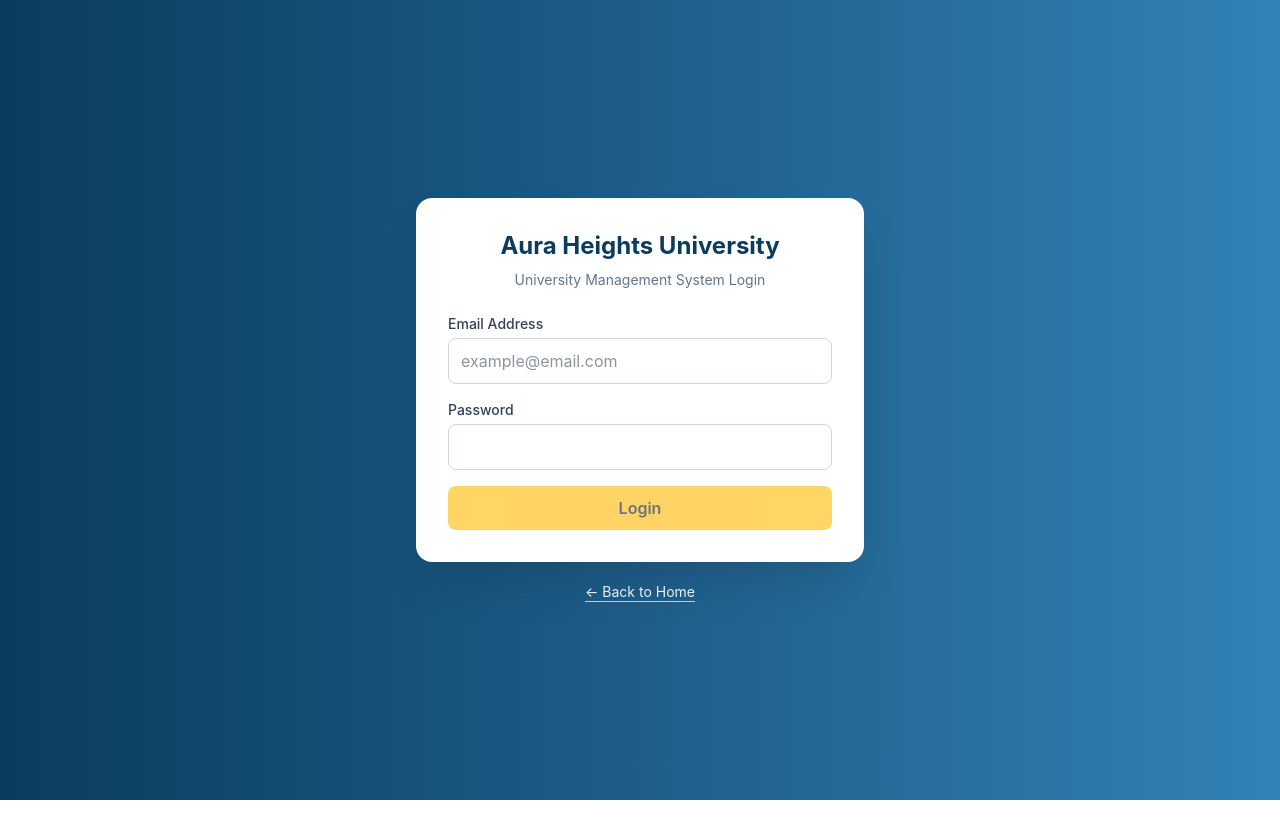
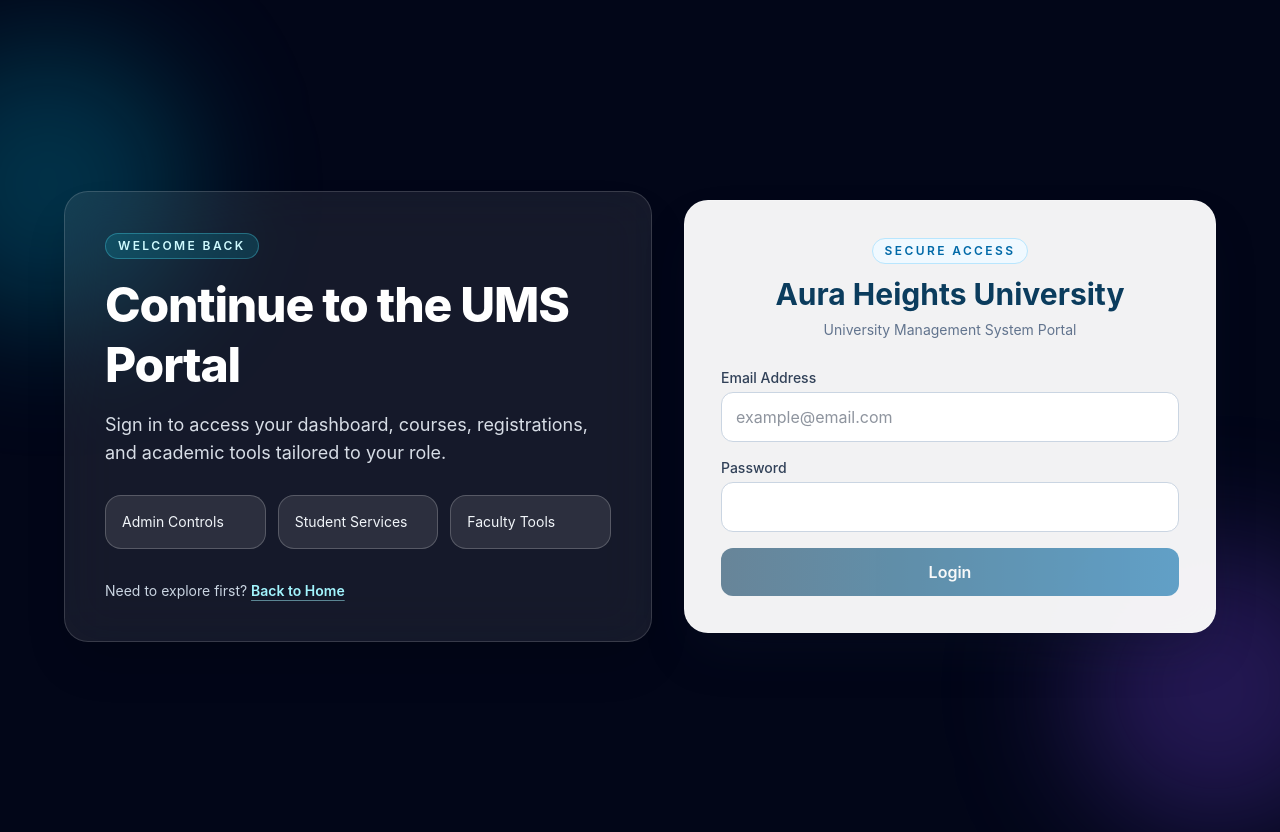
Before and after one commit to JoginderMikael/UMS, a React (Vite) app in the folder Frontend/: page /login in a window 1280 px wide. Before the commit the page ends 800 px from the top, so only its background shows below. Built offline with nearby package versions, Linux system fonts and the light colour scheme.

Commit message:
Shell for admin, faculty and student

```diff
--- a/Frontend/package.json
+++ b/Frontend/package.json
@@ -10,6 +10,7 @@
     "preview": "vite preview"
   },
   "dependencies": {
+    "axios": "^1.18.1",
     "react": "^19.2.7",
     "react-dom": "^19.2.7",
     "react-router-dom": "^7.18.1"
--- a/Frontend/src/App.jsx
+++ b/Frontend/src/App.jsx
@@ -1,9 +1,12 @@
 import { Navigate, Route, Routes } from 'react-router-dom'
+import AdminDashboardPage from './features/admin/pages/AdminDashboardPage'
 import AcademicsPage from './features/public/pages/AcademicsPage'
 import AdmissionsPage from './features/public/pages/AdmissionsPage'
 import CampusLifePage from './features/public/pages/CampusLifePage'
+import FacultyHomePage from './features/faculty/pages/FacultyHomePage'
 import HomePage from './features/public/pages/HomePage'
 import LoginPage from './features/public/pages/LoginPage'
+import StudentDashboardPage from './features/student/pages/StudentDashboardPage'
 
 function App() {
   return (
@@ -13,6 +16,14 @@ function App() {
       <Route path="/admissions" element={<AdmissionsPage />} />
       <Route path="/campus-life" element={<CampusLifePage />} />
       <Route path="/login" element={<LoginPage />} />
+      <Route path="/admin" element={<AdminDashboardPage />} />
+      <Route path="/student" element={<StudentDashboardPage />} />
+      <Route path="/faculty" element={<FacultyHomePage />} />
+
+      {/* Compatibility aliases while migration continues */}
+      <Route path="/admin/dashboard" element={<Navigate to="/admin" replace />} />
+      <Route path="/student/dashboard" element={<Navigate to="/student" replace />} />
+
       <Route path="*" element={<Navigate to="/" replace />} />
     </Routes>
   )
--- a/Frontend/src/constants/homeContent.js
+++ b/Frontend/src/constants/homeContent.js
@@ -47,7 +47,7 @@ export const aboutCards = [
 ]
 
 export const roleHomePathMap = {
-  ADMIN: '/admin/dashboard',
-  STUDENT: '/student/dashboard',
+  ADMIN: '/admin',
+  STUDENT: '/student',
   FACULTY: '/faculty',
 }
--- a/Frontend/src/features/faculty/pages/FacultyHomePage.jsx
+++ b/Frontend/src/features/faculty/pages/FacultyHomePage.jsx
@@ -1,5 +1,33 @@
+const facultyActions = [
+  'View assigned courses',
+  'Manage student rosters',
+  'Grade submissions and assessments',
+  'Track course performance insights',
+]
+
 function FacultyHomePage() {
-  return <div className="p-6">Faculty Home Page (migration placeholder)</div>
+  return (
+    <main className="min-h-screen bg-linear-to-br from-slate-900 via-slate-950 to-indigo-950 px-4 py-10 text-slate-100 md:px-8 md:py-14">
+      <div className="mx-auto max-w-6xl">
+        <p className="inline-flex rounded-full border border-cyan-300/30 bg-cyan-400/10 px-3 py-1 text-xs font-semibold uppercase tracking-[0.2em] text-cyan-100">
+          Faculty Workspace
+        </p>
+        <h1 className="mt-4 text-3xl font-extrabold tracking-tight md:text-5xl">Faculty Home</h1>
+        <p className="mt-3 max-w-3xl text-slate-300 md:text-lg">
+          Teaching, assessment, and student support tools in one focused faculty interface.
+        </p>
+
+        <section className="mt-8 grid gap-4 md:grid-cols-2">
+          {facultyActions.map((action) => (
+            <article key={action} className="rounded-2xl border border-slate-800 bg-slate-900/70 p-5">
+              <h2 className="text-lg font-semibold text-white">{action}</h2>
+              <p className="mt-2 text-sm text-slate-400">Component and API integration will be added during migration.</p>
+            </article>
+          ))}
+        </section>
+      </div>
+    </main>
+  )
 }
 
 export default FacultyHomePage
--- a/Frontend/src/features/public/components/LoginFormCard.jsx
+++ b/Frontend/src/features/public/components/LoginFormCard.jsx
@@ -7,13 +7,16 @@ function LoginFormCard({
   errorMessage,
 }) {
   return (
-    <section className="w-full max-w-md rounded-2xl bg-white p-8 shadow-2xl shadow-slate-900/20">
+    <section className="w-full rounded-3xl border border-white/20 bg-white/95 p-8 shadow-2xl shadow-slate-900/30 backdrop-blur-xl md:p-9">
       <header className="text-center">
-        <h1 className="text-2xl font-bold text-[#0b3c5d]">Aura Heights University</h1>
-        <p className="mt-2 text-sm text-slate-500">University Management System Login</p>
+        <p className="inline-flex rounded-full border border-sky-200 bg-sky-50 px-3 py-1 text-xs font-semibold uppercase tracking-[0.2em] text-sky-700">
+          Secure Access
+        </p>
+        <h1 className="mt-3 text-2xl font-bold text-[#0b3c5d] md:text-3xl">Aura Heights University</h1>
+        <p className="mt-2 text-sm text-slate-500">University Management System Portal</p>
       </header>
 
-      <form className="mt-6 space-y-4" onSubmit={onSubmit}>
+      <form className="mt-7 space-y-4" onSubmit={onSubmit}>
         <label className="block">
           <span className="mb-1 block text-sm font-medium text-slate-700">Email Address</span>
           <input
@@ -24,7 +27,7 @@ function LoginFormCard({
             onChange={onInputChange}
             autoComplete="email"
             required
-            className="w-full rounded-lg border border-slate-300 px-3 py-2.5 text-slate-800 outline-none transition focus:border-[#3282b8] focus:ring-2 focus:ring-[#3282b8]/25"
+            className="w-full rounded-xl border border-slate-300 bg-white px-3.5 py-3 text-slate-800 outline-none transition focus:border-sky-500 focus:ring-4 focus:ring-sky-500/15"
           />
         </label>
 
@@ -37,18 +40,20 @@ function LoginFormCard({
             onChange={onInputChange}
             autoComplete="current-password"
             required
-            className="w-full rounded-lg border border-slate-300 px-3 py-2.5 text-slate-800 outline-none transition focus:border-[#3282b8] focus:ring-2 focus:ring-[#3282b8]/25"
+            className="w-full rounded-xl border border-slate-300 bg-white px-3.5 py-3 text-slate-800 outline-none transition focus:border-sky-500 focus:ring-4 focus:ring-sky-500/15"
           />
         </label>
 
         {errorMessage ? (
-          <div className="rounded-md bg-red-600 px-3 py-2 text-sm text-white">{errorMessage}</div>
+          <div className="rounded-xl border border-red-200 bg-red-50 px-3 py-2 text-sm text-red-700">
+            {errorMessage}
+          </div>
         ) : null}
 
         <button
           type="submit"
           disabled={isSubmitting || !canSubmit}
-          className="w-full rounded-lg bg-amber-400 px-4 py-2.5 font-semibold text-slate-900 transition hover:bg-amber-300 disabled:cursor-not-allowed disabled:opacity-60"
+          className="w-full rounded-xl bg-linear-to-r from-[#0b3c5d] to-sky-700 px-4 py-3 font-semibold text-white transition hover:brightness-110 disabled:cursor-not-allowed disabled:opacity-60"
         >
           {isSubmitting ? 'Signing in...' : 'Login'}
         </button>
--- a/Frontend/src/features/public/constants/authConstants.js
+++ b/Frontend/src/features/public/constants/authConstants.js
@@ -1,7 +1,7 @@
 export const API_BASE_URL = '/api/v1'
 
 export const roleRouteMap = {
-  ADMIN: '/admin/dashboard',
-  STUDENT: '/student/dashboard',
+  ADMIN: '/admin',
+  STUDENT: '/student',
   FACULTY: '/faculty',
 }
--- a/Frontend/src/features/public/pages/LoginPage.jsx
+++ b/Frontend/src/features/public/pages/LoginPage.jsx
@@ -43,8 +43,38 @@ function LoginPage() {
   }
 
   return (
-    <main className="flex min-h-screen items-center justify-center bg-linear-to-r from-[#0b3c5d] to-[#3282b8] px-4 py-8">
-      <div className="w-full max-w-md">
+    <main className="relative min-h-screen overflow-hidden bg-slate-950 px-4 py-8 md:px-8 md:py-12">
+      <div className="pointer-events-none absolute -left-24 top-10 h-72 w-72 rounded-full bg-cyan-500/25 blur-3xl" />
+      <div className="pointer-events-none absolute -right-20 bottom-0 h-72 w-72 rounded-full bg-violet-500/25 blur-3xl" />
+
+      <div className="relative mx-auto grid min-h-[calc(100vh-4rem)] w-full max-w-6xl items-center gap-8 lg:grid-cols-[1.05fr_0.95fr]">
+        <section className="rounded-3xl border border-white/15 bg-white/8 p-8 text-white shadow-2xl shadow-black/20 backdrop-blur-xl md:p-10">
+          <p className="inline-flex rounded-full border border-cyan-300/30 bg-cyan-400/15 px-3 py-1 text-xs font-semibold uppercase tracking-[0.2em] text-cyan-100">
+            Welcome Back
+          </p>
+          <h1 className="mt-4 text-3xl font-extrabold leading-tight tracking-tight md:text-5xl">
+            Continue to the UMS Portal
+          </h1>
+          <p className="mt-4 max-w-xl text-slate-200/95 md:text-lg">
+            Sign in to access your dashboard, courses, registrations, and academic tools
+            tailored to your role.
+          </p>
+
+          <div className="mt-7 grid gap-3 sm:grid-cols-3">
+            <div className="rounded-2xl border border-white/20 bg-white/10 p-4 text-sm text-slate-100">Admin Controls</div>
+            <div className="rounded-2xl border border-white/20 bg-white/10 p-4 text-sm text-slate-100">Student Services</div>
+            <div className="rounded-2xl border border-white/20 bg-white/10 p-4 text-sm text-slate-100">Faculty Tools</div>
+          </div>
+
+          <p className="mt-8 text-sm text-slate-300">
+            Need to explore first?{' '}
+            <Link className="font-semibold text-cyan-200 underline decoration-cyan-200/50 underline-offset-4" to="/">
+              Back to Home
+            </Link>
+          </p>
+        </section>
+
+        <div className="mx-auto w-full max-w-md lg:max-w-none">
           <LoginFormCard
             formData={formData}
             onInputChange={handleInputChange}
@@ -53,12 +83,7 @@ function LoginPage() {
             canSubmit={canSubmit}
             errorMessage={errorMessage}
           />
-
-        <p className="mt-5 text-center text-sm text-white/90">
-          <Link className="underline decoration-white/70 underline-offset-4" to="/">
-            ← Back to Home
-          </Link>
-        </p>
+        </div>
       </div>
     </main>
   )
--- a/Frontend/src/features/student/pages/StudentDashboardPage.jsx
+++ b/Frontend/src/features/student/pages/StudentDashboardPage.jsx
@@ -1,5 +1,34 @@
+const studentQuickLinks = [
+  'Course registration',
+  'Exam registration',
+  'Fee payment & balances',
+  'Transcript & academic progress',
+]
+
 function StudentDashboardPage() {
-  return <div className="p-6">Student Dashboard Page (migration placeholder)</div>
+  return (
+    <main className="min-h-screen bg-slate-50 px-4 py-10 text-slate-800 md:px-8 md:py-14">
+      <div className="mx-auto max-w-6xl">
+        <p className="inline-flex rounded-full border border-sky-300/40 bg-sky-50 px-3 py-1 text-xs font-semibold uppercase tracking-[0.2em] text-sky-800">
+          Student Portal
+        </p>
+        <h1 className="mt-4 text-3xl font-extrabold tracking-tight text-[#0b3c5d] md:text-5xl">Student Dashboard</h1>
+        <p className="mt-3 max-w-3xl text-slate-600 md:text-lg">
+          Manage your academics, registrations, and financial tasks from one unified
+          student workspace.
+        </p>
+
+        <section className="mt-8 grid gap-4 md:grid-cols-2">
+          {studentQuickLinks.map((item) => (
+            <article key={item} className="rounded-2xl border border-slate-200 bg-white p-5 shadow-sm">
+              <h2 className="text-lg font-semibold text-slate-800">{item}</h2>
+              <p className="mt-2 text-sm text-slate-500">Feature page is scaffolded and ready for migration.</p>
+            </article>
+          ))}
+        </section>
+      </div>
+    </main>
+  )
 }
 
 export default StudentDashboardPage
```
Also changed, not shown: Frontend/src/features/admin/pages/AdminDashboardPage.jsx (+30 -1 lines), Frontend/src/features/public/services/authService.js (+28 -18 lines), 1 other file (tests, documents, lock files or other folders). Lines whose indentation alone changed are shown as unchanged.
